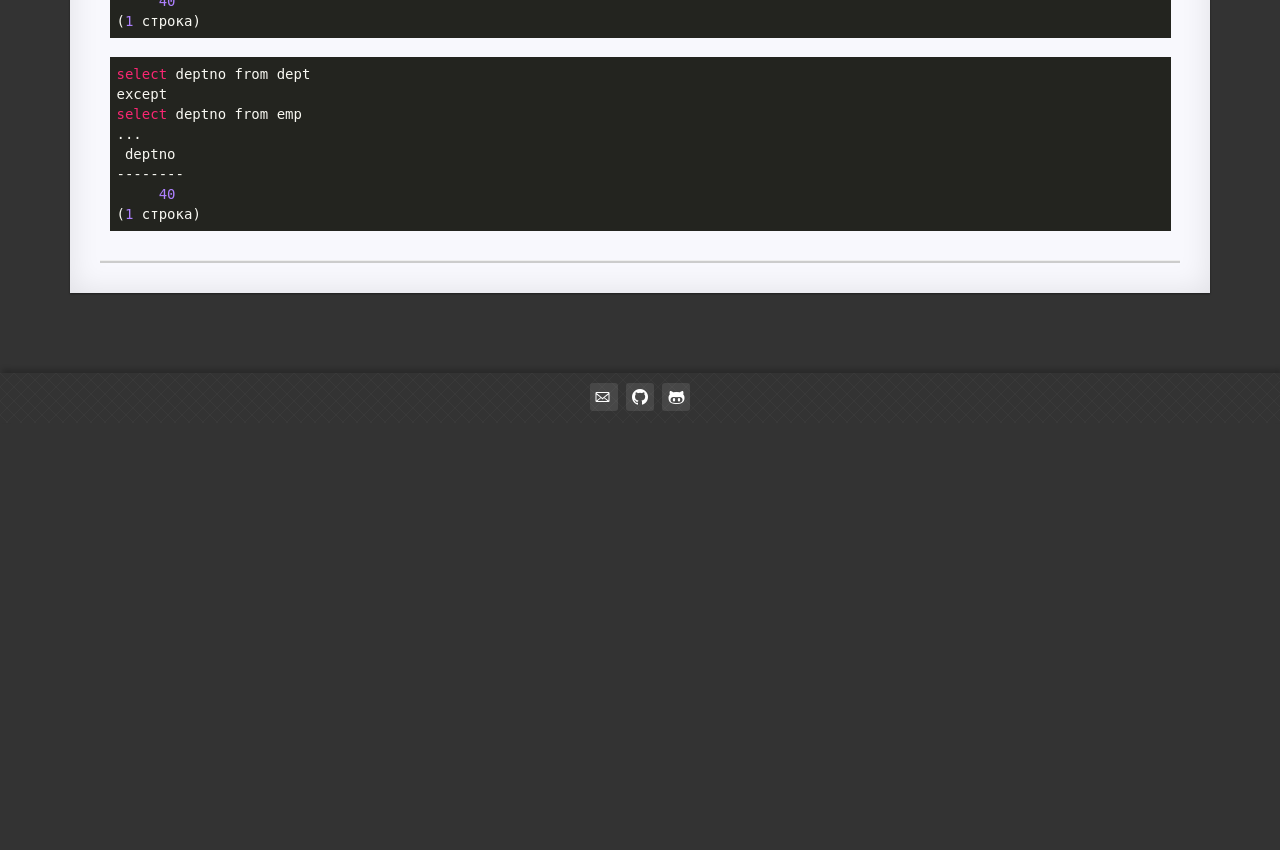
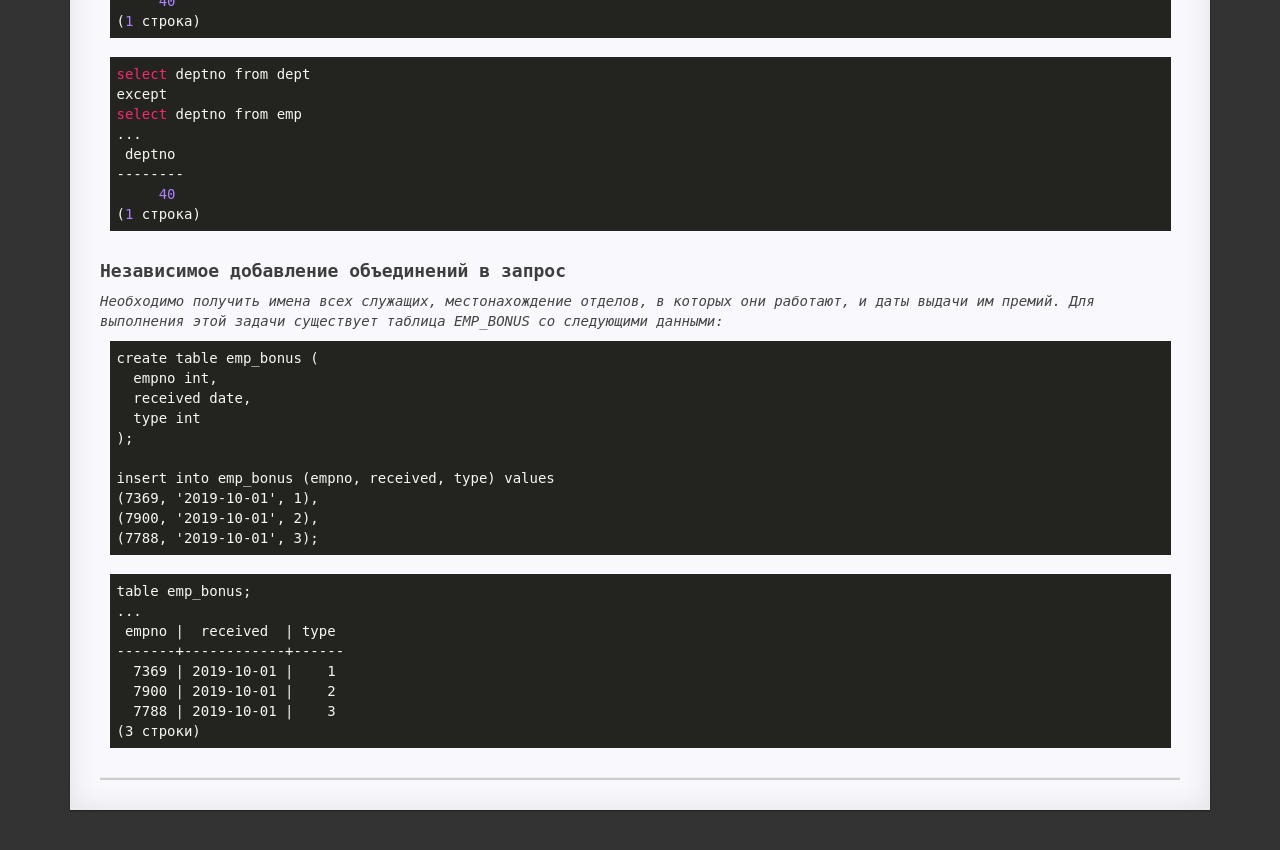
Before and after one commit to Avis20/avis20.github.io, a Jekyll site: the page built from _posts/2019-10-27-sql-cookbook.md, in a window 1280 px wide and 900 px high, scrolled down 13046 px. Shown: the top 850 px of the window. Built offline with Jekyll 4.4.1, drawn with Linux system fonts in a browser that asks for light colours; before the commit the page ends 13469 px from its top, so only the background shows below that.

```diff
--- a/_posts/2019-10-27-sql-cookbook.md
+++ b/_posts/2019-10-27-sql-cookbook.md
@@ -689,3 +689,32 @@ select deptno from emp
      40
 (1 строка)
 </code></pre>
+
+### Независимое добавление объединений в запрос
+
+<i>Необходимо получить имена всех служащих, местонахождение отделов, в которых они работают, и даты выдачи им премий. Для
+выполнения этой задачи существует таблица EMP_BONUS со следующими данными:</i>
+
+<pre><code class="shell">
+create table emp_bonus (
+  empno int,
+  received date,
+  type int
+);
+
+insert into emp_bonus (empno, received, type) values
+(7369, '2019-10-01', 1),
+(7900, '2019-10-01', 2),
+(7788, '2019-10-01', 3);
+</code></pre>
+
+<pre><code class="shell">
+table emp_bonus;
+...
+ empno |  received  | type
+-------+------------+------
+  7369 | 2019-10-01 |    1
+  7900 | 2019-10-01 |    2
+  7788 | 2019-10-01 |    3
+(3 строки)
+</code></pre>
```
